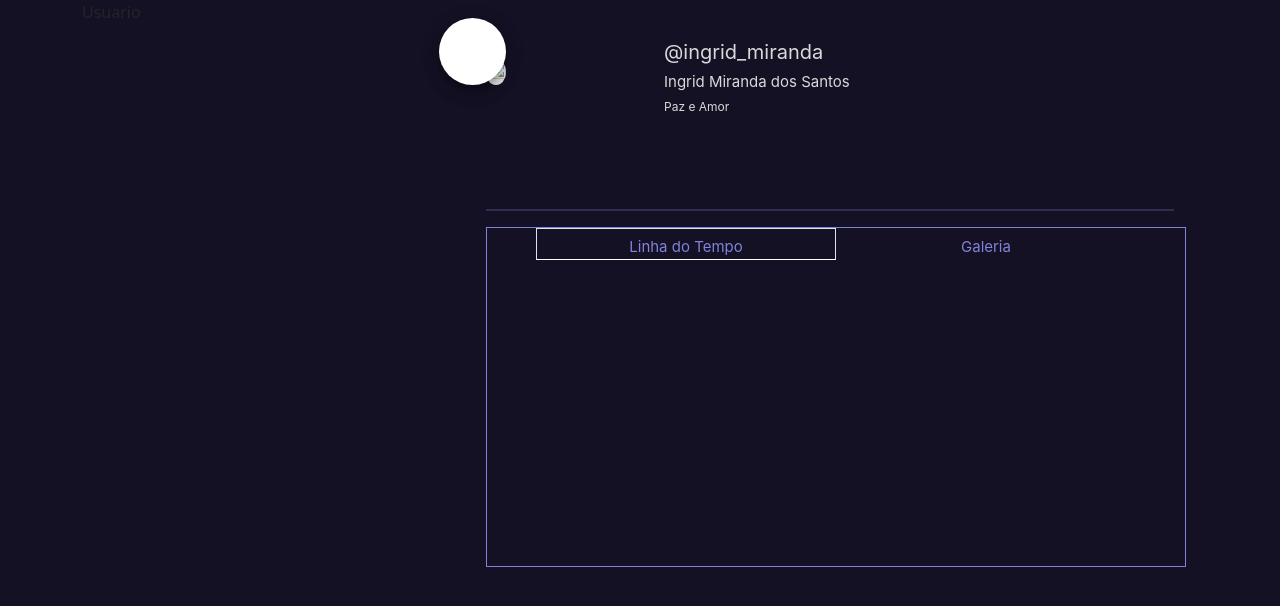
After one commit to es20231/eqp2, a Django app: template templates/dashboard/dash.html in a window 1280 px wide. The commit adds this page. Shown: the top 606 px of the page. Run offline with Django 4.2, Linux system fonts and the light colour scheme; the template is opened without the code that fills it, so the values that code supplies are empty; parts of the project's set-up code (start-up, migrations or seed data) failed here and were passed over; some libraries are stand-ins or nearby versions.

Commit message:
commit dos templates do dashboard

```diff
--- /dev/null
+++ b/static/css/dashboard/dash.css
@@ -0,0 +1,202 @@
+body {
+    display: flex !important;
+    justify-content: center !important;
+    align-items: center !important;
+    background-color: #141124 !important;
+}
+
+.user-thumb {
+    position: relative;
+    display: inline-block;
+    background: #e9e9e9;
+    border-radius: 50%;
+}
+
+.user-thumb--edit {
+    position: relative;
+    margin-bottom: 1rem;
+}
+
+.custom-file {
+    margin: 0;
+    height: auto;
+}
+
+.custom-file__input {
+    position: absolute;
+    opacity: 0;
+    visibility: hidden;
+    width: 1px;
+    height: 1px;
+}
+
+.custom-file__label {
+    cursor: pointer;
+    border: 0;
+    text-align: center;
+    font-weight: 500;
+    font-size: 1rem;
+    display: block;
+    margin: 0;
+    border-radius: 50%;
+    padding: 0;
+    background: transparent;
+    position: relative;
+    overflow: hidden;
+}
+
+.user-thumb--edit .custom-file::before {
+    content: '';
+    position: absolute;
+    bottom: 0;
+    right: 0;
+    text-align: center;
+    transition: all 0.15s ease-in-out;
+    z-index: 20;
+    background: #ffffff url();
+    background: 1.4rem auto;
+    width: 4.2rem;
+    height: 4.2rem;
+    border-radius: 100%;
+    box-shadow: 0px 6px 6px -3px rgb(0 0 0 / 20%), 0px 10px 14px 1px rgb(0 0 0 / 14%), 0px 4px 18px 3px rgb(0 0 0 / 12%);
+}
+
+.username{
+
+    color: #D9D9D9;
+    font-family: Inter;
+    font-size: 20px;
+    font-style: normal;
+    font-weight: 400;
+    line-height: normal;
+
+}
+
+.nome-completo{
+
+    color: #D9D9D9;
+    font-family: Inter;
+    font-size: 15px;
+    font-style: normal;
+    font-weight: 400;
+    line-height: normal;
+
+}
+
+.bio{
+
+    color: #D9D9D9;
+    font-family: Inter;
+    font-size: 12px;
+    font-style: normal;
+    font-weight: 400;
+    line-height: normal;
+}
+
+.linha-horizontal{
+
+    width: 100%;
+    margin-top: 10%;
+    border: 1px solid #8083D9 !important;
+    background: #141124;
+}
+
+.container-opcoes {
+
+    border-left: 1px solid #8083D9;
+    border-top: 1px solid #8083D9;
+    background: #141124;
+}
+
+.nav-feed{
+
+    background-color: #141124 !important;
+    border-bottom: none !important;
+    display: flex !important;
+    align-items: center !important;
+    justify-content: center !important;
+    padding-bottom: 15px !important;
+    color: #8083D9 !important;
+}
+
+.nav-link-1 {
+
+    background-color: #141124 !important;
+    width: 300px !important;
+    height: 32px !important;
+    border-top-right-radius: .0rem !important;
+    border-top-left-radius: .0rem !important;
+    flex-shrink: 0 !important;
+    color: #8083D9 !important;
+    font-family: Inter !important;
+    font-size: 15px !important;
+    font-style: normal !important;
+    font-weight: 400 !important;
+    line-height: normal !important;
+
+}
+
+.nav-link-2 {
+
+    background-color: #141124 !important;
+    width: 300px !important;
+    height: 32px !important;
+    border-top-right-radius: .0rem !important;
+    border-top-left-radius: .0rem !important;
+    flex-shrink: 0 !important;
+    color: #8083D9 !important;
+    font-family: Inter !important;
+    font-size: 15px !important;
+    font-style: normal !important;
+    font-weight: 400 !important;
+    line-height: normal !important;
+
+}
+
+.frame-dash {
+    width: 700px;
+    height: 340px;
+    background-color: #141124 !important;
+    border: 1px solid #8083D9 !important;
+}
+
+.frame-miniaturas {
+    overflow-y: scroll;
+    width: 698px;
+    height: 290px;
+    background-color: #141124 !important;
+}
+
+.btn-miniatura-post {
+  margin-top: 0.9%;
+  margin-left: 0.7%;
+  width: 129px;
+  height: 129px;
+  border: 2px solid #8083D9 !important;
+  background-color: #141124 !important;
+  padding: 0;
+  cursor: pointer;
+}
+
+.miniatura img {
+    width: 125px;
+    height: 125px;
+}
+
+.post_legenda{
+    width: 10px;
+    height: 10px;
+}
+
+h6 {
+    color: #D9D9D9;
+    font-family: Inter;
+    font-style: normal;
+    font-size: calc(100% + 1vw + 1vh);
+}
+
+img {
+  width: 100%;
+  height: 100%;
+  object-fit: cover;
+}
--- a/templates/autenticacao/cadastro.html
+++ b/templates/autenticacao/cadastro.html
@@ -1,5 +1,10 @@
 {% extends 'base.html' %}
 {% load static %}
+
+{% block head-stuff %}
+        <link href="https://fonts.googleapis.com/css2?family=Dancing+Script:wght@700&display=swap" rel="stylesheet">
+        <link rel="stylesheet" href="https://maxcdn.bootstrapcdn.com/bootstrap/5.0.0/css/bootstrap.min.css" integrity="sha384-Gn5384xqQ1aoWXA+058RXPxPg6fy4IWvTNh0E263XmFcJlSAwiGgFAW/dAiS6JXm" crossorigin="anonymous">
+{% endblock %}
 
 {% block content %}
         <div class="container">
--- a/templates/autenticacao/login.html
+++ b/templates/autenticacao/login.html
@@ -1,5 +1,10 @@
 {% extends 'base.html' %}
 {% load static %}
+
+{% block head-stuff %}
+        <link href="https://fonts.googleapis.com/css2?family=Dancing+Script:wght@700&display=swap" rel="stylesheet">
+        <link rel="stylesheet" href="https://maxcdn.bootstrapcdn.com/bootstrap/5.0.0/css/bootstrap.min.css" integrity="sha384-Gn5384xqQ1aoWXA+058RXPxPg6fy4IWvTNh0E263XmFcJlSAwiGgFAW/dAiS6JXm" crossorigin="anonymous">
+{% endblock %}
 
 {% block content %}
         <div class="container" >
--- a/templates/base.html
+++ b/templates/base.html
@@ -3,9 +3,8 @@
     <head>
         <meta charset="utf-8">
         <meta name="viewport" content="width=device-width, initial-scale=1, shrink-to-fit=no">
-        <link href="https://fonts.googleapis.com/css2?family=Dancing+Script:wght@700&display=swap" rel="stylesheet">
-        <script src="https://cdn.jsdelivr.net/npm/bootstrap@5.0.2/dist/js/bootstrap.bundle.min.js" integrity="sha384-MrcW6ZMFYlzcLA8Nl+NtUVF0sA7MsXsP1UyJoMp4YLEuNSfAP+JcXn/tWtIaxVXM" crossorigin="anonymous"></script>
-        <link href="https://cdn.jsdelivr.net/npm/bootstrap@5.0.2/dist/css/bootstrap.min.css" rel="stylesheet" integrity="sha384-EVSTQN3/azprG1Anm3QDgpJLIm9Nao0Yz1ztcQTwFspd3yD65VohhpuuCOmLASjC" crossorigin="anonymous">
+        {% block head-stuff %}
+        {% endblock %}
     </head>
 
     <body>
--- /dev/null
+++ b/templates/dashboard/dash.html
@@ -0,0 +1,126 @@
+{% extends 'base.html' %}
+{% load static %}
+
+{% block head-stuff %}
+        <link href="https://fonts.googleapis.com/css2?family=Dancing+Script:wght@700&display=swap" rel="stylesheet">
+        <script src="https://cdn.jsdelivr.net/npm/bootstrap@5.0.2/dist/js/bootstrap.bundle.min.js" integrity="sha384-MrcW6ZMFYlzcLA8Nl+NtUVF0sA7MsXsP1UyJoMp4YLEuNSfAP+JcXn/tWtIaxVXM" crossorigin="anonymous"></script>
+        <link href="https://cdn.jsdelivr.net/npm/bootstrap@5.0.2/dist/css/bootstrap.min.css" rel="stylesheet" integrity="sha384-EVSTQN3/azprG1Anm3QDgpJLIm9Nao0Yz1ztcQTwFspd3yD65VohhpuuCOmLASjC" crossorigin="anonymous">
+{% endblock %}
+
+{% block content %}
+        <div class="container align-self-start">
+            <link rel="stylesheet" href="{% static 'css/dashboard/dash.css' %}"/>
+            <div class="row">
+
+                <div class="col-lg-4 ">
+                    Usuario
+                </div>
+
+                <div class="col-lg-8">
+
+                    <div class="container">
+
+                        <div class="row align-items-center" style="padding-top: 20px;">
+                            <div class="col-3">
+                                <div class="user-thumb user-thumb--edit">
+                                    <div class="custom-file">
+                                      <input class="custom-file__input" id="photo" accept="image/*" type="file">
+                                      <label class="custom-file__label" for="photo">
+                                        <img alt="" class="thumb--lg rounded-circle" src="https://via.placeholder.com/150">
+                                      </label>
+                                    </div>
+                                </div>
+                            </div>
+
+                            <div class="col-7">
+                                <div class="row" style="padding-top: 20px; padding-bottom: 10px;">
+                                    <div class="col-12">
+
+                                        <h1 class="username">@ingrid_miranda</h1>
+                                        <h2 class="nome-completo">Ingrid Miranda dos Santos</h2>
+                                        <p class="bio">Paz e Amor</p>
+
+                                    </div>
+                                </div>
+                            </div>
+
+                            <div class="col-2"></div>
+                        </div>
+
+
+                        <hr class="linha-horizontal">
+
+
+                        <div class="frame-dash">
+
+                            <ul class="nav nav-tabs nav-feed" id="myTab" role="tablist">
+                                <li class="nav-item" role="presentation">
+                                  <button class="nav-link active nav-link-1" id="home-tab" data-bs-toggle="tab" data-bs-target="#home" type="button" role="tab" aria-controls="home" aria-selected="true">Linha do Tempo</button>
+                                </li>
+                                <li class="nav-item" role="presentation">
+                                  <button class="nav-link nav-link-2" id="profile-tab" data-bs-toggle="tab" data-bs-target="#profile" type="button" role="tab" aria-controls="profile" aria-selected="true">Galeria</button>
+                                </li>
+                            </ul>
+
+
+                            <div class="frame-miniaturas">
+
+                                <div class="tab-content" id="myTabContent">
+
+                                    <!-- Feed/Linha do tempo -->
+                                    <div class="tab-pane fade show active" id="home" role="tabpanel" aria-labelledby="home-tab">
+                                    	{% for post in lista_posts reversed %}
+                                    	<label class="btn-miniatura-post">
+                                    		<!--
+                                    		<a href="link do post?">
+                                    		-->
+                                    		<span>
+                                    			<div class="span2 miniatura">
+                                                    <img src="{{ post.imagem.url }}">
+                                    			</div>
+
+                                    			<i class="bi bi-plus-square-dotted"></i>
+                                    		</span>
+                                    		<!--
+                                    		</a>
+                                    		-->
+                                    	</label>
+                                    	{% endfor %}
+                                    </div>
+
+                                    <!-- Dashboard/Galeria -->
+                                    <div class="tab-pane fade" id="profile" role="tabpanel" aria-labelledby="profile-tab">
+                                        <label class="btn-miniatura-post" for="my-file-selector">
+                                            <input id="my-file-selector" type="file" style="display:none;">
+                                            <span>
+                                                <div class="span2 miniatura">
+                                                    <img src="{% static 'lupa.png' %}">
+                                                </div>
+
+                                                <i class="bi bi-plus-square-dotted"></i>
+                                            </span>
+                                        </label>
+
+                                        {% for img in lista_imagens reversed %}
+                                            <label class="btn-miniatura-post">
+                                                <span>
+                                                    <div class="span2 miniatura">
+                                                        <img src="{{ img.imagem.url }}">
+                                                    </div>
+
+                                                    <i class="bi bi-plus-square-dotted"></i>
+                                                </span>
+                                            </label>
+                                        {% endfor %}
+                                    </div>
+
+                                </div>
+                            </div>
+                        </div>
+
+
+                    </div>
+                </div>
+            </div>
+        </div>
+{% endblock %}
```
Also changed, not shown: static/css/autenticacao/cadastro-style.css (+41 -41 lines), static/css/autenticacao/login-style.css (+49 -47 lines), static/lupa.png (added), 1 other file.
